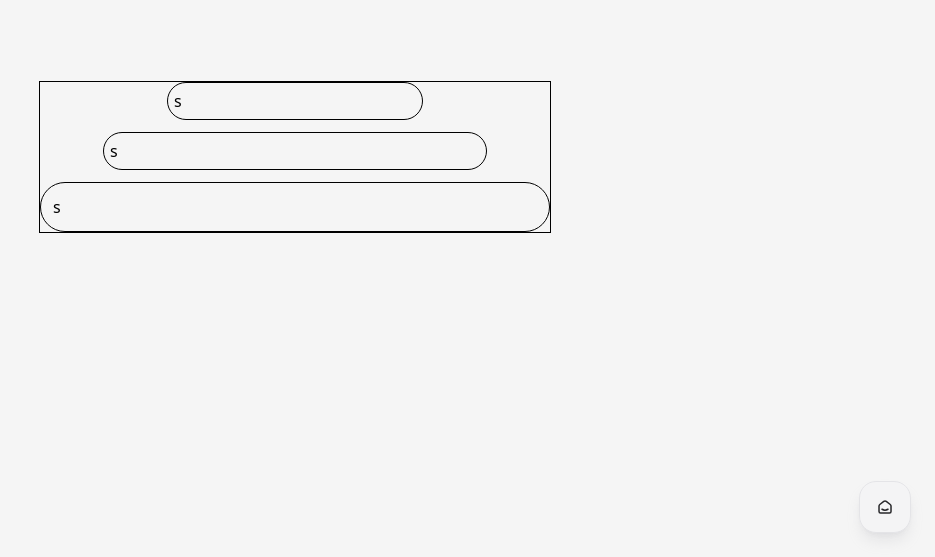
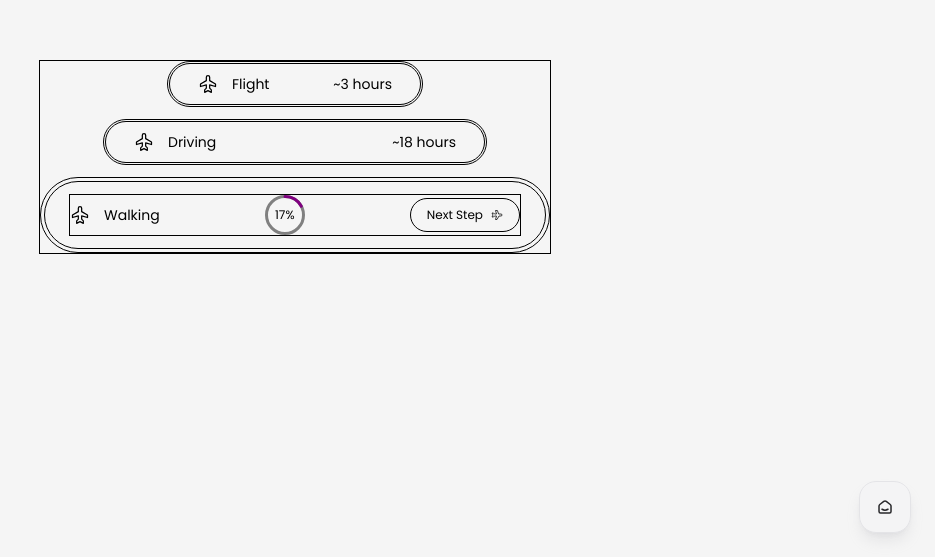
Before and after one commit to fwedwicc/fmDump, a React (Vite) app: page /canvas in a window 1280 px wide. Shown: the part 243-800 px from the top of the page, without its empty margins (345-1280 px from the left). Built offline with nearby package versions, Linux system fonts and the light colour scheme; a web font is replaced by a local one.

Commit message:
Add CircleProgress component to Canvas; update layout and styling for better visual representation

```diff
--- a/src/pages/Canvas.jsx
+++ b/src/pages/Canvas.jsx
@@ -2,9 +2,28 @@ import React from 'react'
 import { Link } from 'react-router-dom'
 import { motion } from 'framer-motion'
 import { Tooltip } from '../components'
-import { TbAlarm, TbFlame, TbCirclePlus, TbCopy, TbSmartHome } from "react-icons/tb"
+import { TbAlarm, TbFlame, TbCirclePlus, TbPlane, TbSmartHome } from "react-icons/tb"
 
 const Canvas = () => {
+
+  const CircleProgress = ({ percent = 17, size = 40, strokeWidth = 3 }) => {
+    const radius = (size - strokeWidth) / 2
+    const circumference = 2 * Math.PI * radius
+    const offset = circumference - (percent / 100) * circumference
+
+    return (
+      <div className="flex items-center justify-center">
+        <svg width={size} height={size} className="transform -rotate-90">
+          <circle cx={size / 2} cy={size / 2} r={radius} stroke="gray" strokeWidth={strokeWidth} fill="none" />
+          <circle cx={size / 2} cy={size / 2} r={radius} stroke="purple" strokeWidth={strokeWidth} fill="none" strokeDasharray={circumference} strokeDashoffset={offset} strokeLinecap="round" />
+        </svg>
+        <span className="absolute text-xs">
+          {percent}%
+        </span>
+      </div>
+    )
+  }
+
   return (
     <motion.section
       initial={{ opacity: 0 }}
@@ -13,15 +32,39 @@ const Canvas = () => {
       className='relative h-screen overflow-hidden bg-neutral-100 grid place-content-center'
     >
       {/* ------------------------ PLAYGROUND ------------------------ */}
-      <div className='border flex flex-col items-center justify-center gap-y-3 border w-full min-w-lg'>
-        <div className='w-[16rem] border rounded-full p-1.5'>
-          s
+      <div className='border flex flex-col items-center justify-center gap-y-3 w-full min-w-lg'>
+        <div className='w-[16rem] p-[1px] border rounded-full'>
+          <div className='flex items-center justify-between border rounded-full py-2.5 px-7'>
+            <div className='flex items-center gap-3.5'>
+              <TbPlane className='size-5 stroke-[1.5px] -rotate-90' />
+              <span className='text-sm'>Flight</span>
+            </div>
+            <span className='text-sm'>~3 hours</span>
+          </div>
         </div>
-        <div className='w-sm border rounded-full p-1.5'>
-          s
+        <div className='w-[24rem] p-[1px] border rounded-full'>
+          <div className='flex items-center justify-between border rounded-full py-2.5 px-7'>
+            <div className='flex items-center gap-3.5'>
+              <TbPlane className='size-5 stroke-[1.5px] -rotate-90' />
+              <span className='text-sm'>Driving</span>
+            </div>
+            <span className='text-sm'>~18 hours</span>
+          </div>
         </div>
-        <div className='w-full border rounded-full p-3'>
-          s
+        <div className='w-full p-[3px] border rounded-full'>
+          <div className='w-full border rounded-full py-3 px-6'>
+            <div className='flex items-center justify-between border'>
+              <div className='flex items-center gap-3.5'>
+                <TbPlane className='size-5 stroke-[1.5px] -rotate-90' />
+                <span className='text-sm'>Walking</span>
+              </div>
+              <CircleProgress />
+              <button className='flex items-center gap-2 px-4 py-2 border rounded-full text-xs'>
+                Next Step
+                <TbPlane className='size-3 stroke-[1.5px]' />
+              </button>
+            </div>
+          </div>
         </div>
       </div>
       {/* ------------------------ // PLAYGROUND ------------------------ */}
```
Also changed, not shown: src/pages/refs.txt.
